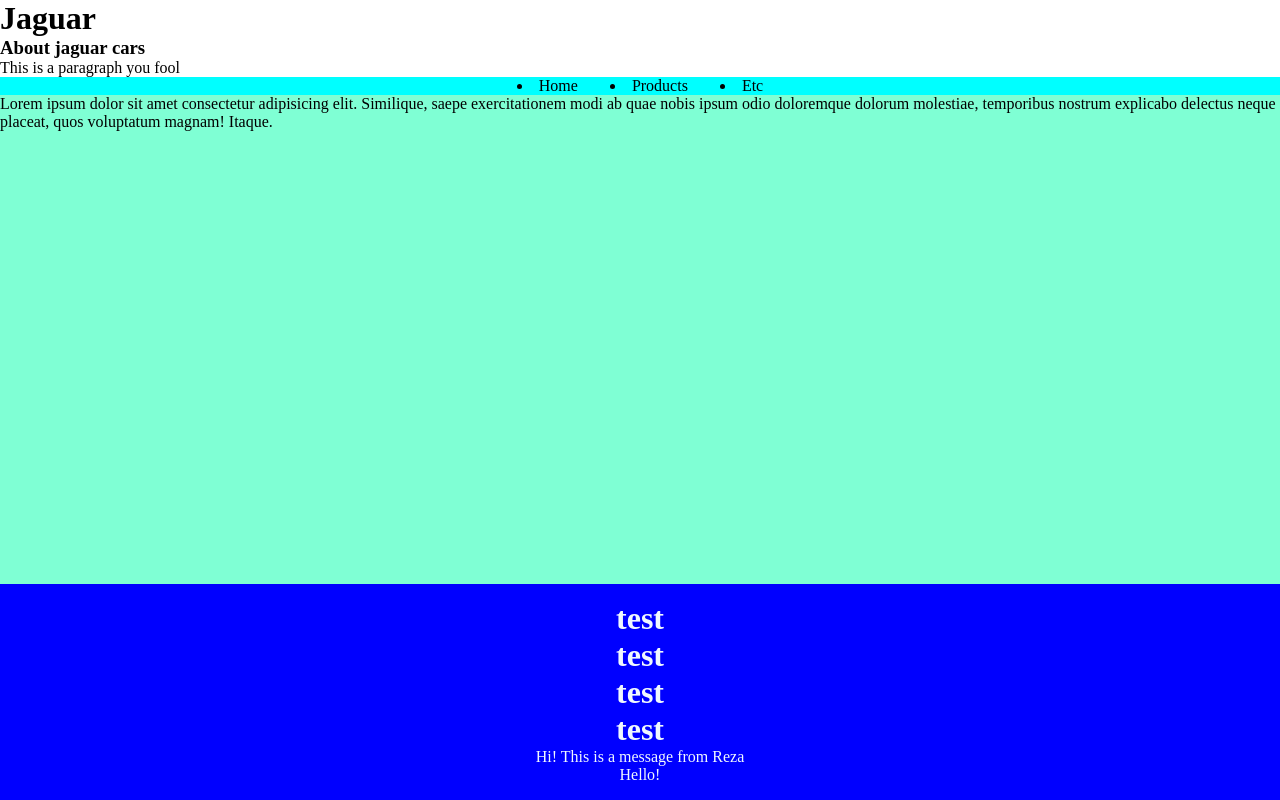
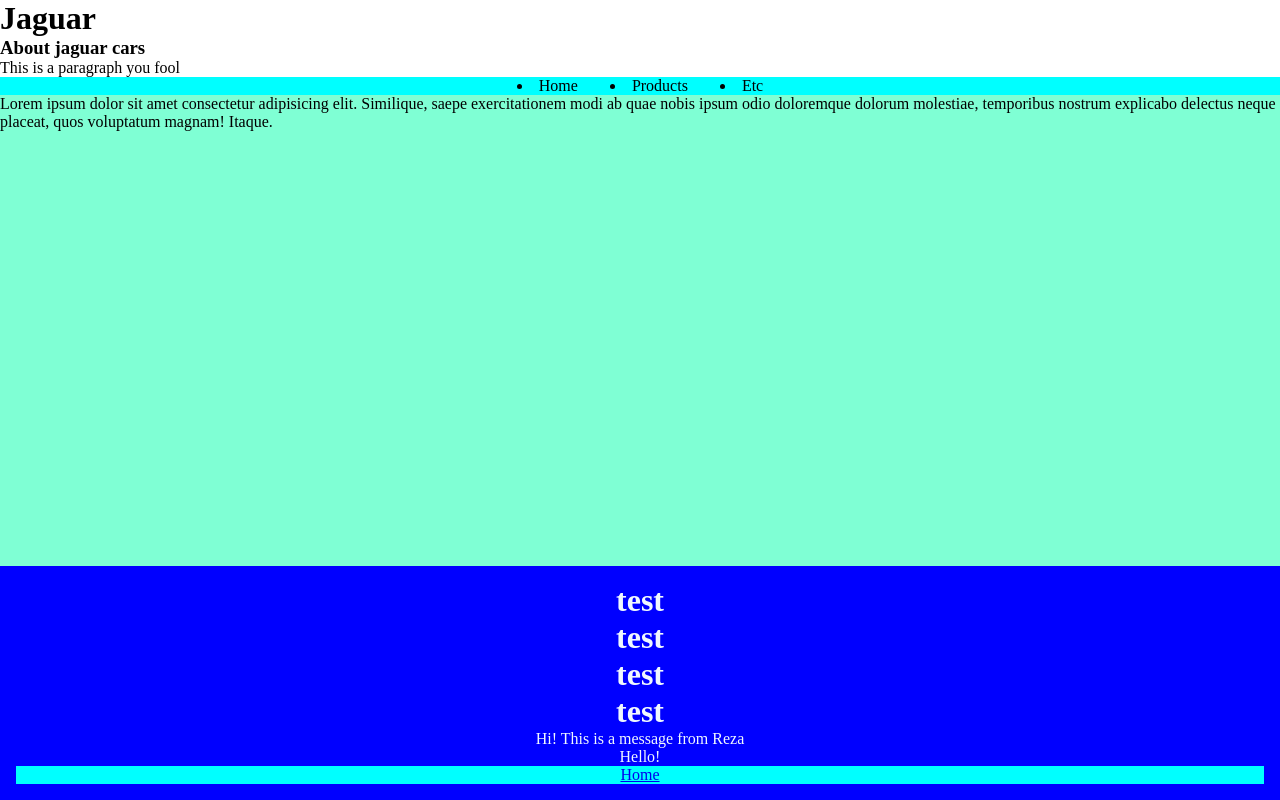
Before and after one commit to sbraende/test-repo, a plain HTML site: page index.html in a window 1280 px wide. Drawn offline with Linux system fonts and the light colour scheme.

Commit message:
creat a navbar

```diff
--- a/index.html
+++ b/index.html
@@ -33,6 +33,12 @@
       <p>Hi! This is a message from Reza</p>
 
       <p>Hello!</p>
+
+      <div>
+        <nav>
+          <a href="#">Home</a>
+        </nav>
+      </div>
     </footer>
   </body>
 </html>
```
